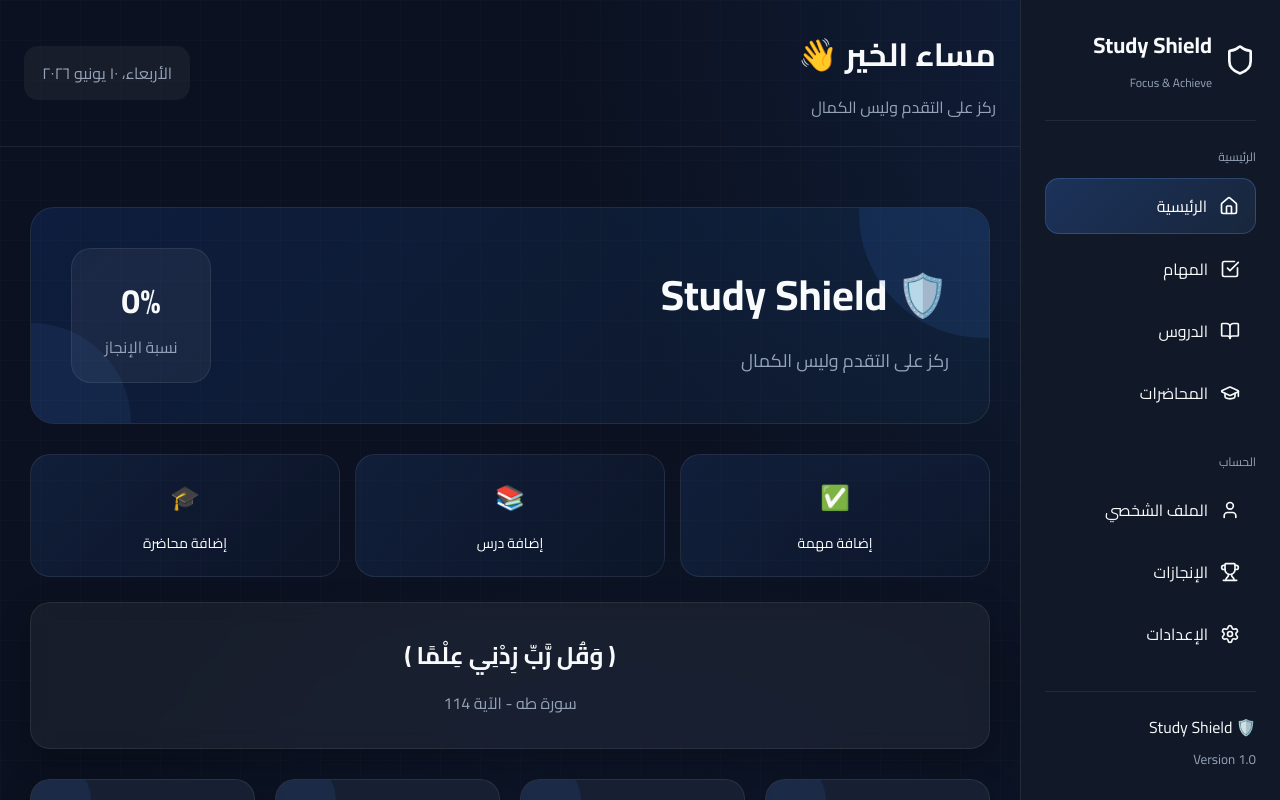
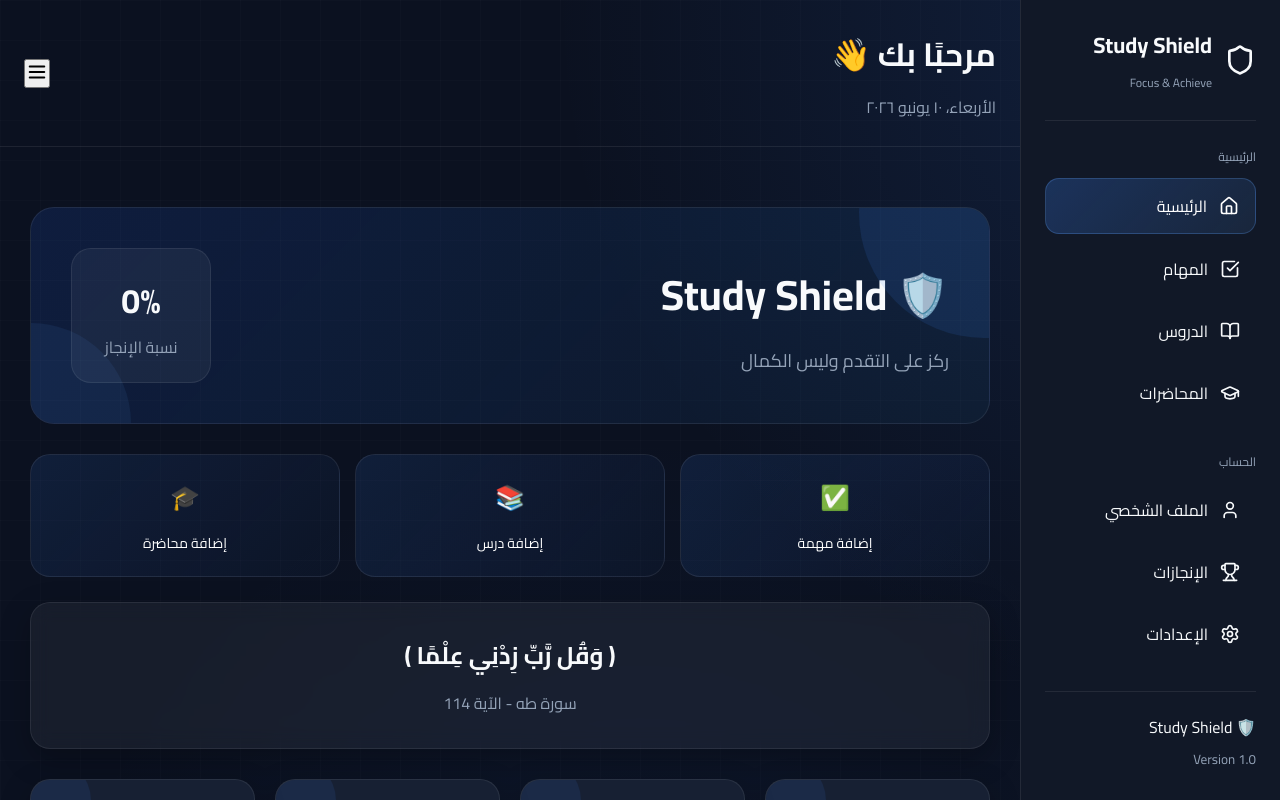
Before and after one commit to bt3762334-commits/study-shield, a React (Vite) app: page / in a window 1280 px wide. Shown: the top 800 px of the page. Built offline with nearby package versions, Linux system fonts and the light colour scheme.

Commit message:
Update Header.jsx

```diff
--- a/src/components/Header.jsx
+++ b/src/components/Header.jsx
@@ -1,4 +1,7 @@
+import { Menu } from "lucide-react";
+
 export default function Header() {
+
   const today = new Date().toLocaleDateString(
     "ar-EG",
     {
@@ -9,36 +12,22 @@ export default function Header() {
     }
   );
 
-  const hour = new Date().getHours();
-
-  let greeting = "مرحبًا";
-
-  if (hour < 12) {
-    greeting = "صباح الخير";
-  } else if (hour < 18) {
-    greeting = "مساء الخير";
-  } else {
-    greeting = "مساء الخير";
-  }
-
   return (
     <header className="header">
 
       <div>
 
         <h1>
-          {greeting} 👋
+          مرحبًا بك 👋
         </h1>
 
-        <p>
-          ركز على التقدم وليس الكمال
-        </p>
+        <p>{today}</p>
 
       </div>
 
-      <div className="header-date">
-        {today}
-      </div>
+      <button className="mobile-menu-btn">
+        <Menu size={22} />
+      </button>
 
     </header>
   );
```
